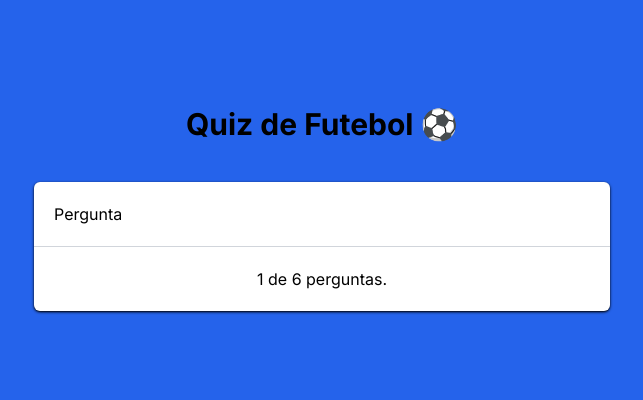
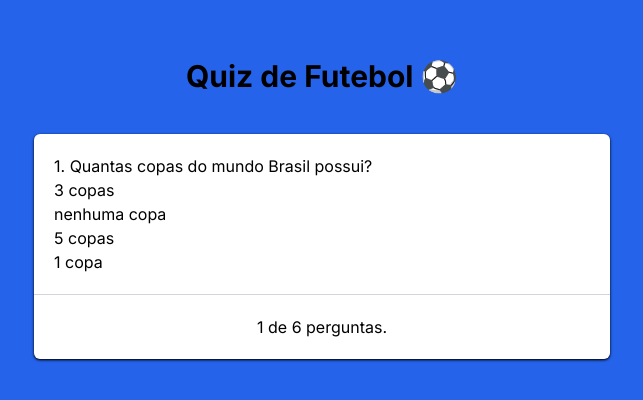
Before and after one commit to Jeanlerson/estudando-React, a Next.js app in the folder react-estudando/: page / in a window 1280 px wide. Shown: the part 212-612 px from the top of the page, without its empty margins (318-961 px from the left). Built offline with nearby package versions, Linux system fonts and the light colour scheme.

Commit message:
apresentacao-de-tela-Quiz

```diff
--- a/react-estudando/src/app/page.tsx
+++ b/react-estudando/src/app/page.tsx
@@ -1,6 +1,7 @@
 "use client"
 import { Modal } from "@/components/Modal";
 import { PhotoItem } from "@/components/PhotoItem";
+import { QuestionItem } from "@/components/QuestionItem";
 import { photoList } from "@/data/photoList";
 import { questionsList } from "@/data/questionsList";
 import { FullName } from "@/types/FullName";
@@ -71,16 +72,21 @@ const Page = () => {
 
   const [currentQuestion, setCurrentQuestion] = useState(0)
 
+  const handleAnswer = (answer: number) => {
+
+  }
+
   return (
 
     <div className="w-full h-screen flex flex-col justify-center items-center bg-blue-600">
       <h1 className="text-center text-3xl font-bold my-10"> Quiz de Futebol ⚽</h1>
       <div className="w-full max-w-xl rounded-md bg-white text-black shadow shadow-black">
         <div className="p-5">
-          Pergunta
-        </div>
-        <div>
-
+          <QuestionItem
+            question={questionsList[currentQuestion]}
+            count={currentQuestion + 1}
+            onAnswer={handleAnswer}
+          />
         </div>
         <div className="p-5 text-center border-t border-gray-300">
           {currentQuestion + 1} de {questionsList.length} perguntas.
--- a/react-estudando/src/components/QuestionItem.tsx
+++ b/react-estudando/src/components/QuestionItem.tsx
@@ -0,0 +1,22 @@
+import { Question } from "@/types/Question";
+
+type Props = {
+    question: Question;
+    count: number;
+    onAnswer: (answer: number) => void;
+}
+
+export const QuestionItem = ({question, count, onAnswer} : Props) => {
+    return (
+        <div>
+            <div className="">{count}. {question.question}</div>
+            <div>
+                {question.options.map((item, key) => (
+                    <div key={key} className="">
+                        {item}
+                    </div>
+                ))}
+            </div>
+        </div>
+    );
+}
```
